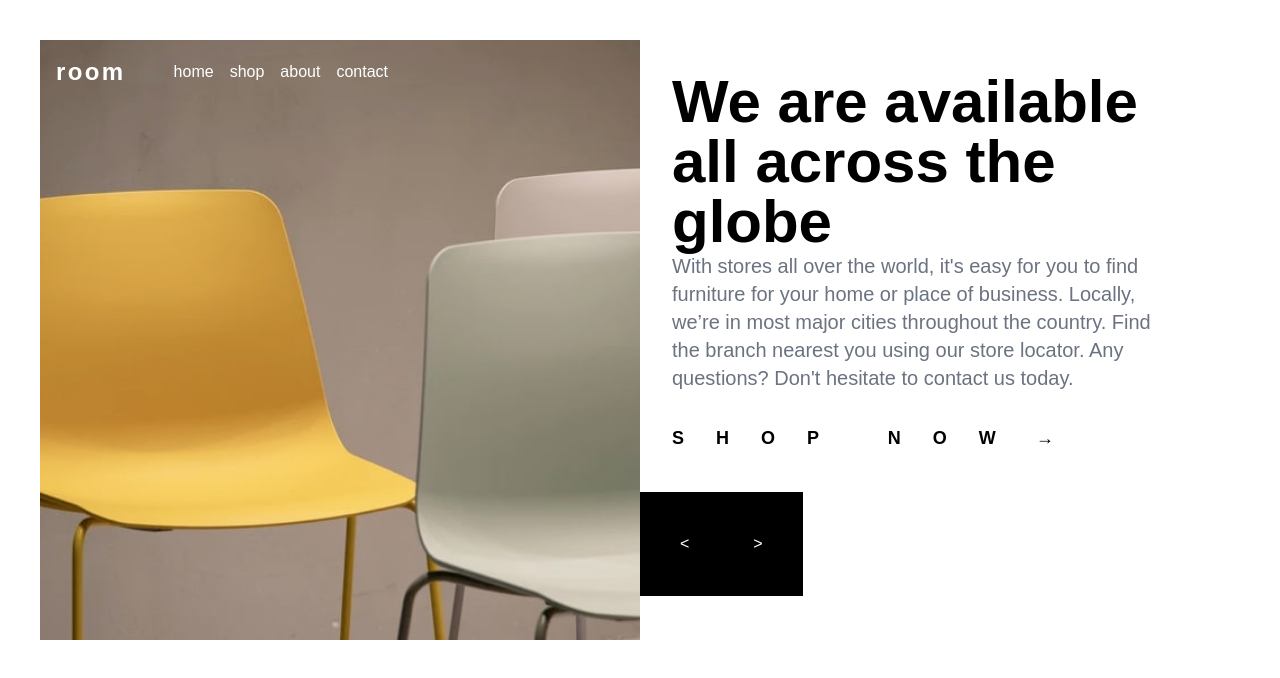
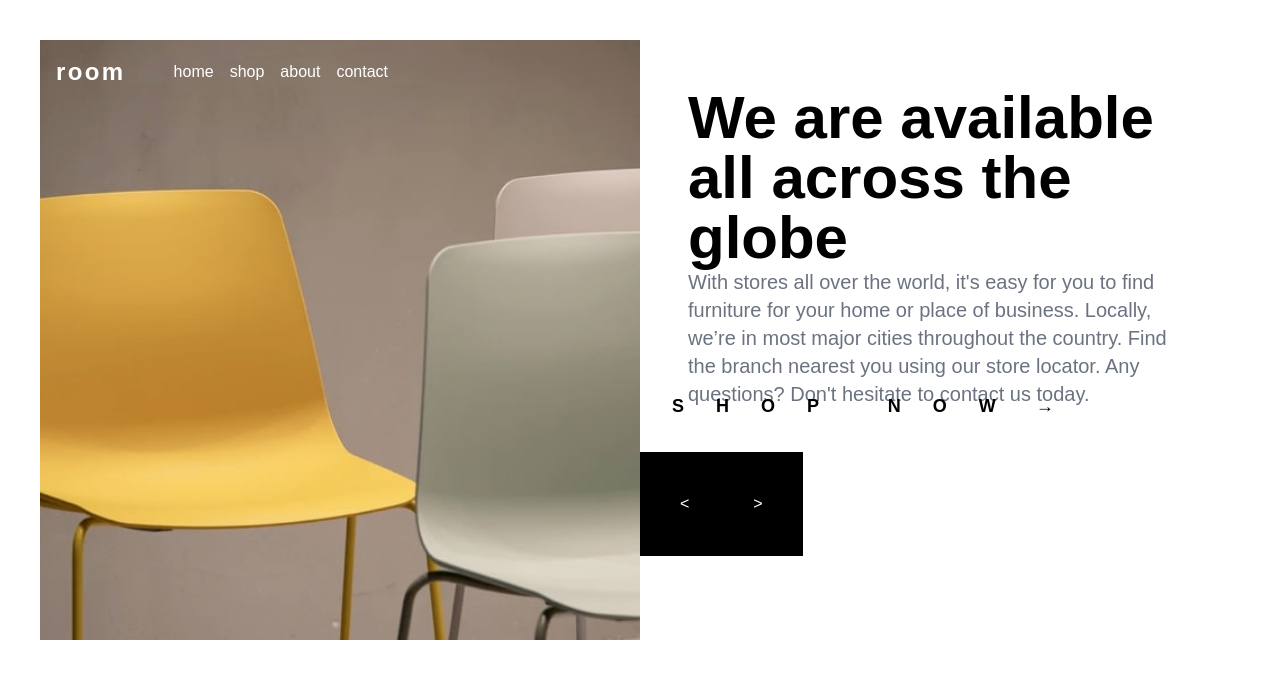
Before and after one commit to adhamito/adhamito-room-homepage, a Next.js app: page / in a window 1280 px wide. Shown: the top 678 px of the page. Built offline with nearby package versions, Linux system fonts and the light colour scheme.

Commit message:
Fix layout and logic issues in Section.tsx

```diff
--- a/app/components/FirstSection/Section.tsx
+++ b/app/components/FirstSection/Section.tsx
@@ -29,30 +29,32 @@ const Section: React.FC<SectionProps> = ({
 
   return (
     <div
-      className={`flex flex-col items-center justify-center relative bg-white h-screen w-full ${className}`}
+      className={`flex flex-col items-start justify-start relative bg-white h-full  w-full ${className}`}
     >
-      <div className="md:m-8 text-left flex-grow">
+      <div className="md:m-8  text-left ">
         {currentData ? (
           <>
-            <h1 className="text-2xl md:text-6xl font-bold text-black">
-              {currentData.title}
-            </h1>
-
-            <p className="text-gray-500 text-lg md:text-xl max-w-lg leading-relaxed mb-8">
-              {currentData.description}
-            </p>
+            <div className="p-4 w-full h-80">
+              {" "}
+              <h1 className="text-2xl md:text-6xl font-bold text-black">
+                {currentData.title}
+              </h1>
+              <p className="text-gray-500 text-lg md:text-xl max-w-lg  ">
+                {currentData.description}
+              </p>
+            </div>
           </>
         ) : (
           <p className="text-red-500">No content available.</p>
         )}
 
-        <div className="flex items-start justify-start space-x-2 text-lg tracking-[2rem] font-semibold mb-32 text-black cursor-pointer">
+        <div className="flex items-start justify-start space-x-2 text-lg tracking-[2rem] font-semibold  text-black cursor-pointer">
           <span>SHOP NOW</span>
           <span>&rarr;</span>
         </div>
       </div>
 
-      <div className="absolute bottom-4 left-0  flex justify-center space-x-4 bg-black p-4">
+      <div className=" flex-row flex justify-start  items-start text-left space-x-4 bg-black p-4">
         <button
           onClick={handlePrecedent}
           disabled={currentIndex === 0}
```
